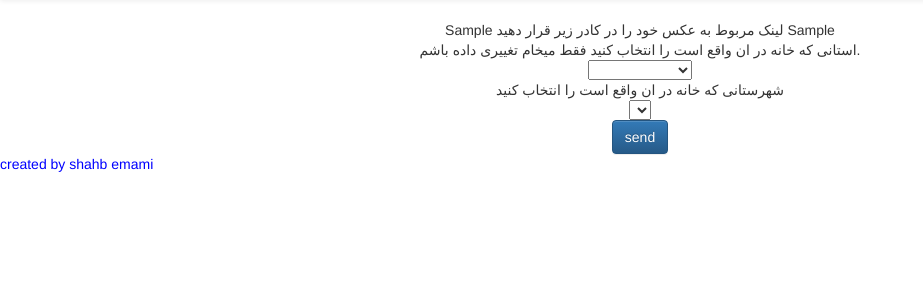
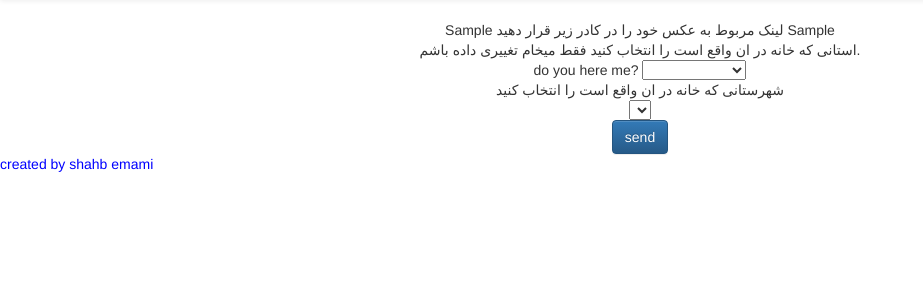
Before and after one commit to sky1048576/mysecendrepositort, a Django app: template persons/templates/persons/add_home.html in a window 1280 px wide. Shown: the part 51-351 px from the top of the page, without its empty margins (0-923 px from the left). Run offline with Django 3.2, Linux system fonts and the light colour scheme; tables that the repository leaves empty hold one stand-in row (Sample ...); the template is opened without the code that fills it: values named after a table or form of the project are taken from there, most other values are stand-ins (such as "Sample title", 1, 10 or a date in 2020); lists and menus that the app fills with data are empty; some libraries are stand-ins or nearby versions.

Commit message:
hi again this change come from a branch

```diff
--- a/persons/templates/persons/add_home.html
+++ b/persons/templates/persons/add_home.html
@@ -15,7 +15,7 @@
 استانی که خانه در ان واقع است را انتخاب کنید
 فقط میخام تغییری داده باشم.
 <br/>
-
+do you here me?
     <select name="state" id="ostan">
       <option ></option>
         {% for state in states %}
```
